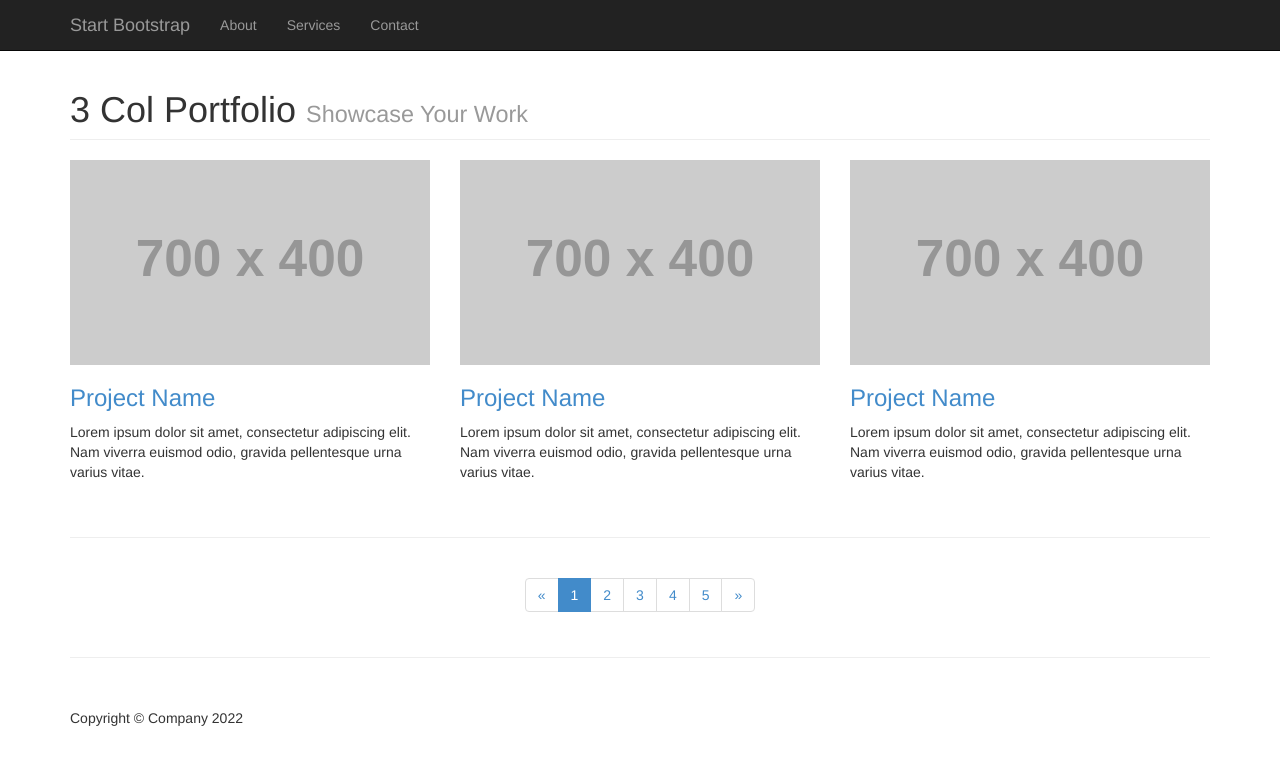
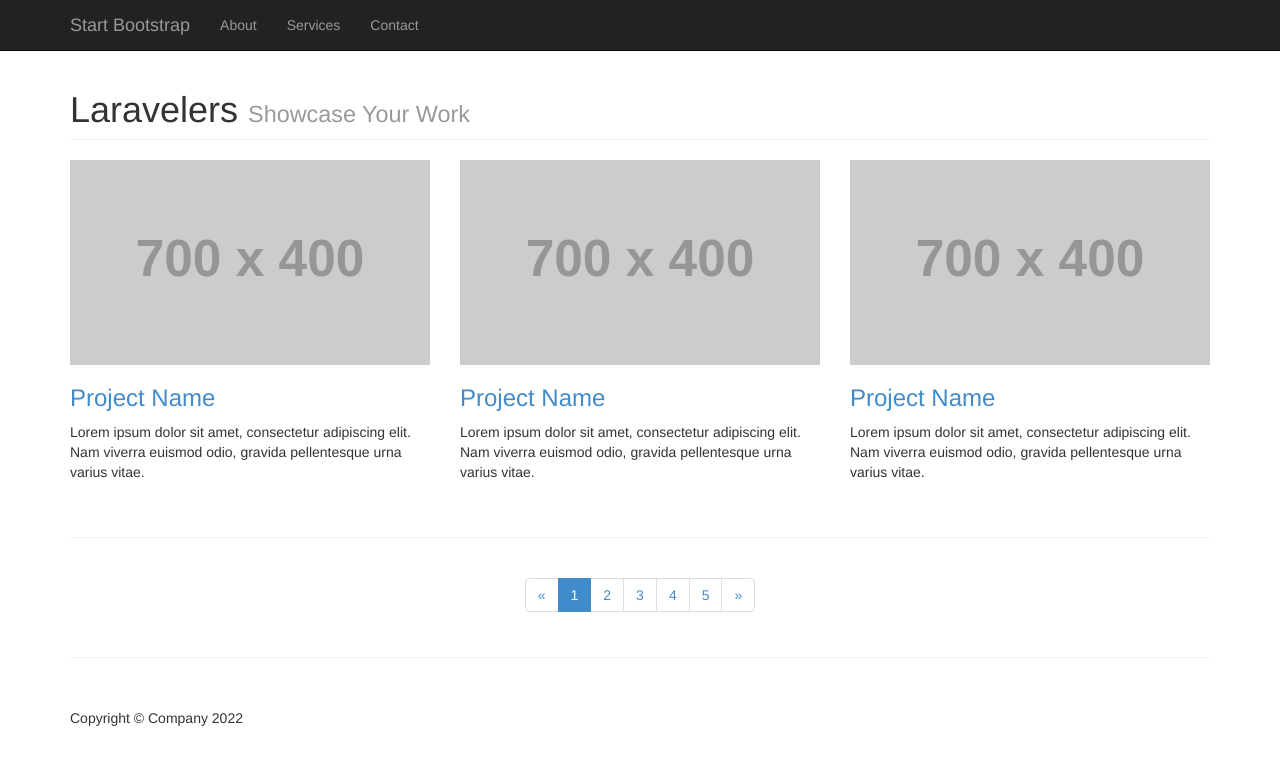
Before and after one commit to homerovargas/webpage, a plain HTML site: page index.html in a window 1280 px wide. Drawn offline with Linux system fonts and the light colour scheme; placeholder pictures from the web are drawn by us.

Commit message:
Update index.html
Cambiar el título de la página

```diff
--- a/index.html
+++ b/index.html
@@ -45,7 +45,7 @@
       <div class="row">
 
         <div class="col-lg-12">
-          <h1 class="page-header">3 Col Portfolio <small>Showcase Your Work</small></h1>
+          <h1 class="page-header">Laravelers <small>Showcase Your Work</small></h1>
         </div>
 
       </div>
```
